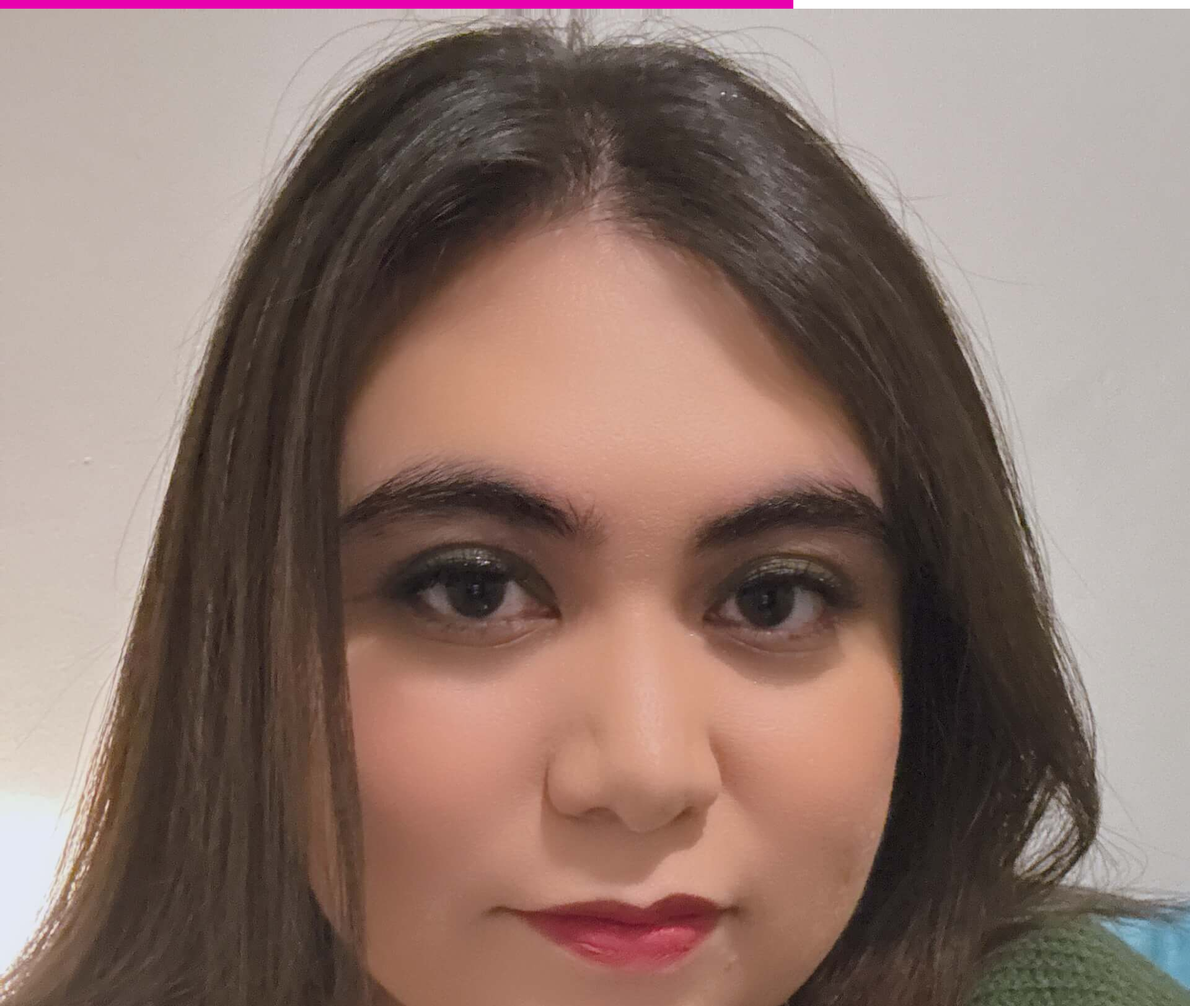
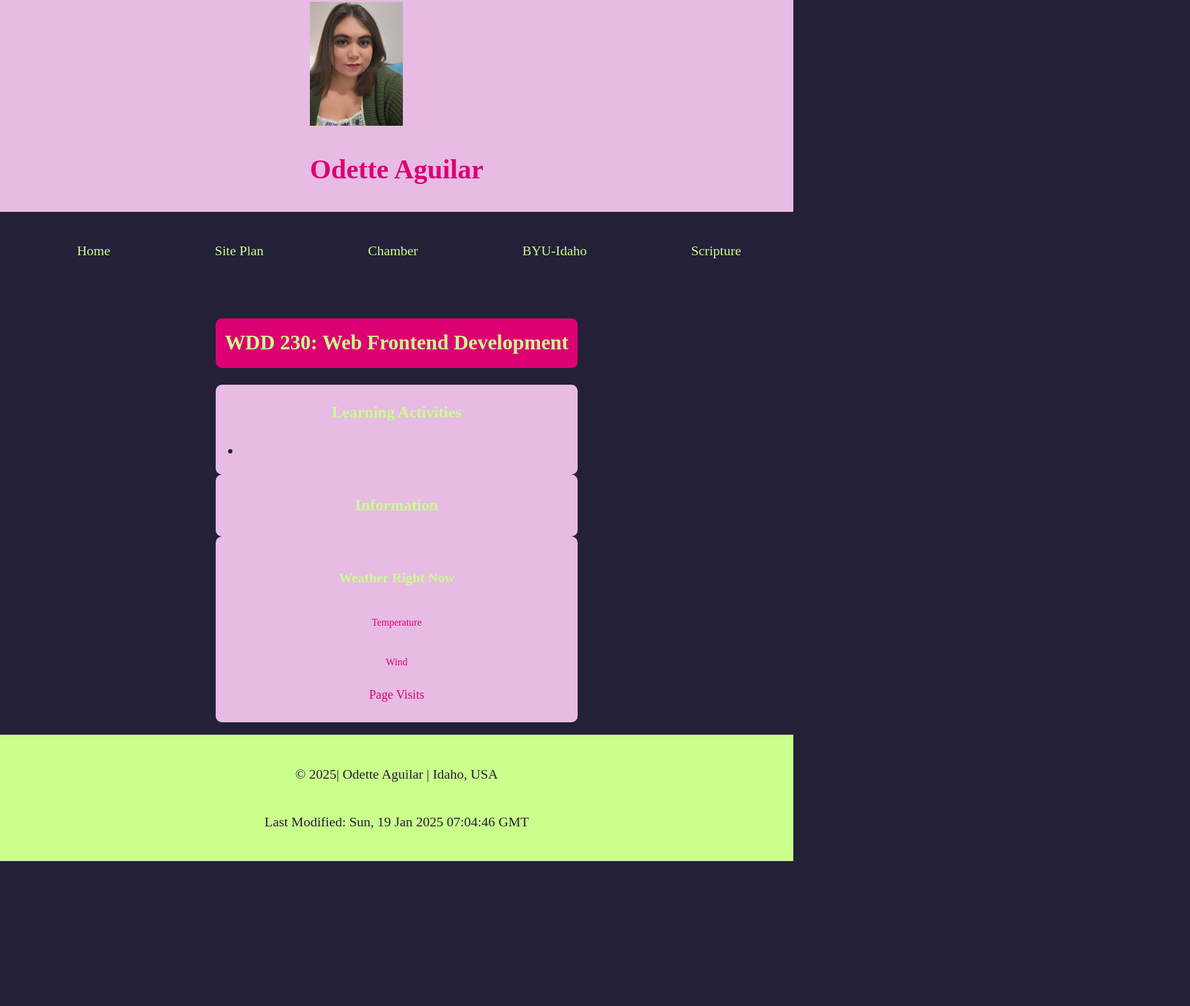
Before and after one commit to OL34/wdd230, a plain HTML site: page index.html in a window 1280 px wide. Shown: the part 2-1626 px from the top of the page at 62% size, 1920 px wide, since content can reach past the window. After the commit the page ends 1392 px from the top, so only its background shows below. Drawn offline with Linux system fonts and the light colour scheme; files that its build step writes are made by us from their sources; a web font is replaced by a local one.

Commit message:
changes to homepage

```diff
--- a/index.html
+++ b/index.html
@@ -13,7 +13,7 @@
     <meta property="og:url" content="https://ol34.github.io/wdd230/"/>
 
     <link rel="stylesheet" href="styles/normalize.css"/>
-    <link rel="stylesheet" href="styles/base.css"/>
+    <link rel="stylesheet" href="styles/base1.css"/>
     <link rel="icon" href="favicon.ico"/>
 
 
--- /dev/null
+++ b/styles/base1.css
@@ -0,0 +1,167 @@
+@import url('https://fonts.googleapis.com/css2?family=Atma:wght@300;400;500;600;700&family=Borel&family=Butterfly+Kids&display=swap');
+body{
+    display: flex;
+    flex-direction: column;
+    min-height: 100vh;
+    height: 100%;
+    width: 100%;
+    margin: 0;
+    padding: 0;
+    font-size: 22px;
+    line-height: 1.5;
+    background-color:#242038 ;
+
+}
+
+h1,h2,h3,h4 {
+    font-family:"Borel";
+    color: #CBFF8C;
+    text-align: center;
+}
+
+header{
+    display: flex;
+    flex-direction: row;
+    justify-content: center;
+    align-items:center;
+    padding: 5px;
+    gap: 20px;
+    background-color:#E7BBE3;
+}
+
+#profile-pic {
+    width: auto;
+    height: 200px;
+}
+
+h1{
+    font-size: 2em;
+    color:#DC0073 ;
+}
+h2{
+    background-color:#DC0073 ;
+    padding: 15px;
+    border-radius: 10px;
+}
+
+.nav{
+    display: flex;
+    flex-direction: column;
+    list-style: none;
+    background-color:#DC0073 ;
+    text-align: center;
+    width: 40px;
+    height: auto;
+    margin: 0;
+    padding: 0;
+
+}
+nav ul{
+list-style-type: none;
+}
+nav a{
+    display: block;
+    padding: 1rem;
+}
+.navigation li a{
+    display:block;
+    padding: 1.5rem;
+    list-style: none;
+    text-align: center;
+    text-decoration: none;
+    color:#CBFF8C ;
+    font-family:"butterfly kids" ;
+
+}
+
+.navigation li a:hover{
+    background-color:#DC0073 ;
+    font-weight: 700;
+}
+
+main{
+    display: flex;
+    flex-direction: column;
+    text-align: center;
+    margin: 0 auto;
+    padding: 20px;
+
+}
+.learning{
+
+    display: grid;
+    grid-template-columns: 1fr;
+    align-items: center;
+    background-color:#E7BBE3 ;
+    color: #242038;
+    border-radius: 10px;
+    justify-content: center;
+}
+.card-header{
+    background-color: #E7BBE3;
+    border-radius: 10px;
+    padding:5px ;
+
+
+}
+.card-content{
+    background-color: #E7BBE3;
+    padding: 20px;
+    border-radius: 10px;
+}
+.alt-weather{
+    color:#DC0073;
+    font-family: "borel";
+    display: flex;
+    flex-direction: column;
+    justify-content: center;
+    align-items: center;
+    font-size: 20px;
+    margin: 10px;
+    gap: 10px;
+
+
+}
+
+footer{
+ display: flex;
+ flex-direction: column;
+ justify-content: center;
+ justify-items: center;
+ align-items: center;
+ background-color: #CBFF8C;
+ color:#242038;
+ padding: 25px 50px;
+ font-family: "butterfly kids";
+}
+footer .footer-info{
+    display: flex;
+    flex-direction: column;
+    align-items: center;
+    width: 100%;
+    color: #242038;
+}
+.copyright{
+    color: #242038;
+    display: flex;
+    flex-direction: row;
+    align-items: center;
+
+}
+
+.weather-box{
+    display: flex;
+    flex-direction: column;
+    align-items: center;
+    gap: 2px;
+    padding: 15px;
+    font-size: 1rem;
+
+}
+
+@media (min-width: 640px) {
+   nav ul{
+    display: flex;
+    justify-content: space-around;
+   }
+}
```
